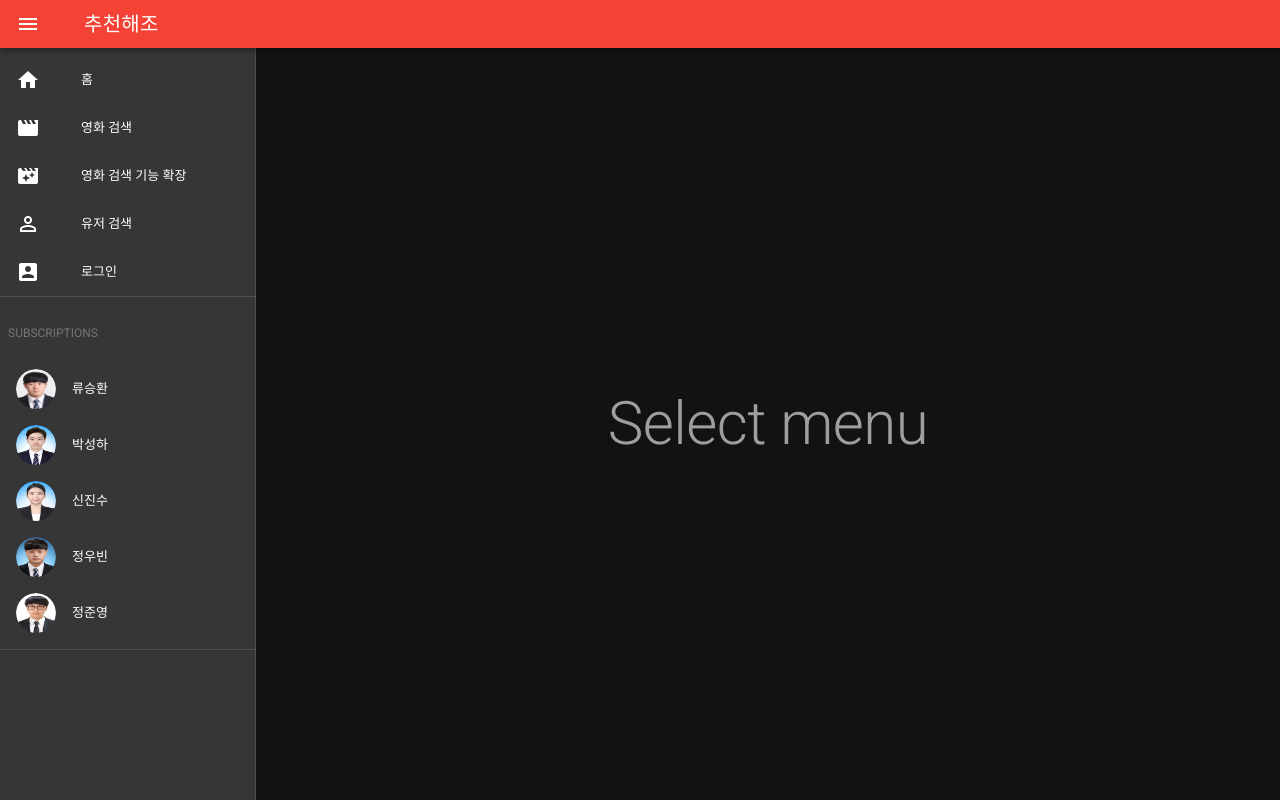
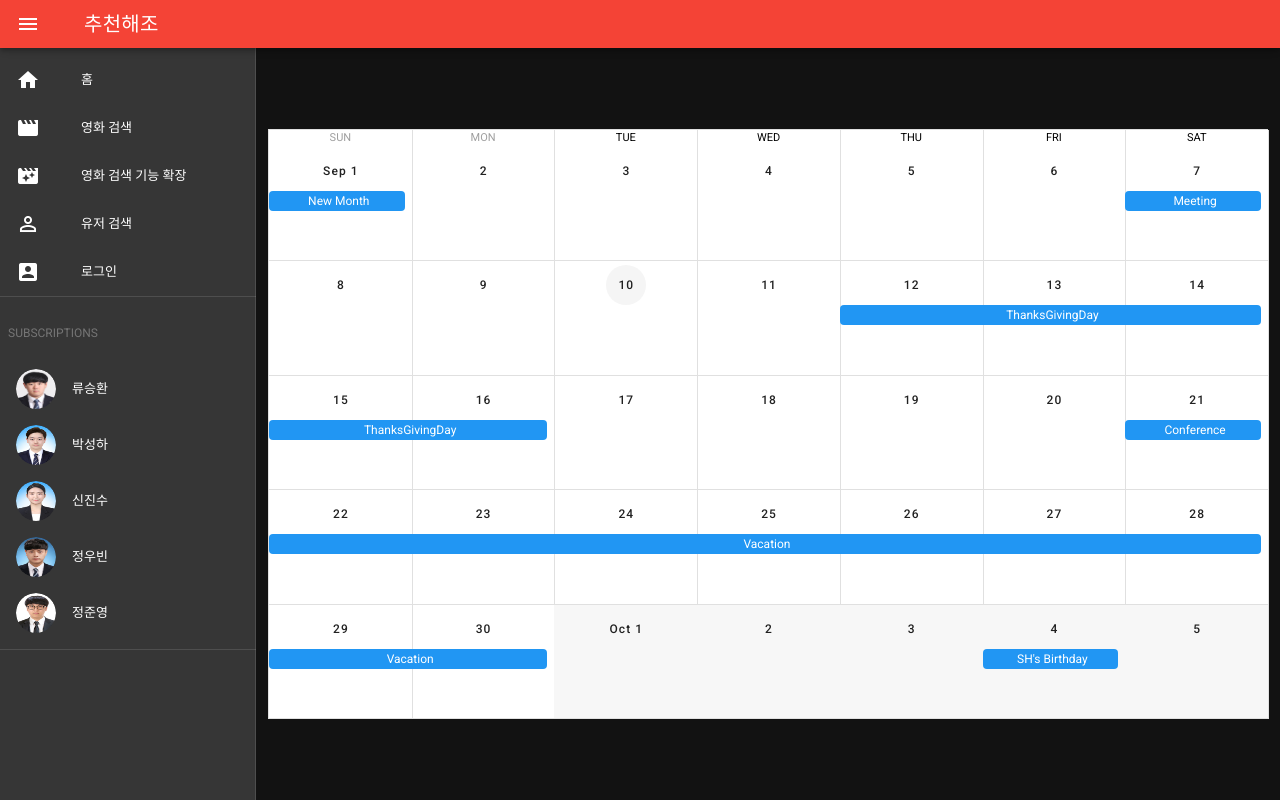
Before and after one commit to jinsoo-shin/Recommend_Movie, a Vue app in the folder frontend/: page / in a window 1280 px wide. Built offline with nearby package versions, Linux system fonts and the light colour scheme; what vue-apexcharts would draw is missing.

Commit message:
Home에 달력 추가

```diff
--- a/frontend/src/components/pages/EmptyPage.vue
+++ b/frontend/src/components/pages/EmptyPage.vue
@@ -1,9 +1,48 @@
 <template>
   <v-flex shrink style="text-align:center">
-    <span class="display-3 grey--text">Select menu</span>
+    <v-sheet height="590">
+    <v-calendar
+      type="month"
+      now="2019-09-10"
+      value="2019-09-10"
+      light
+      :events="events"
+    ></v-calendar>
+  </v-sheet>
   </v-flex>
 </template>
 
 <script>
-export default {}
+export default {
+    data: () => ({
+      events: [
+        {
+          name: 'Vacation',
+          start: '2019-09-22',
+          end: '2019-09-30',
+        },
+        {
+          name: 'Meeting',
+          start: '2019-09-07',
+        },
+        {
+          name: "SH's Birthday",
+          start: '2019-10-04',
+        },
+        {
+          name: 'New Month',
+          start: '2019-09-01',
+        },
+        {
+          name: 'Conference',
+          start: '2019-09-21',
+        },
+        {
+          name: 'ThanksGivingDay',
+          start: '2019-09-12',
+          end: '2019-09-16',
+        },
+      ],
+    }),
+  }
 </script>
```
